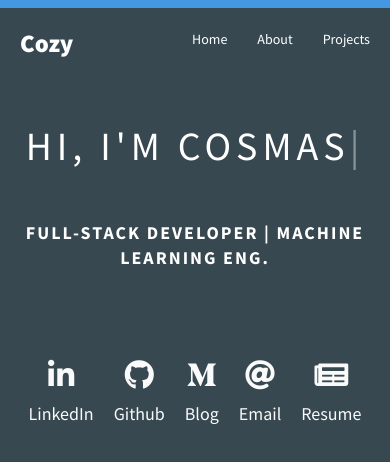
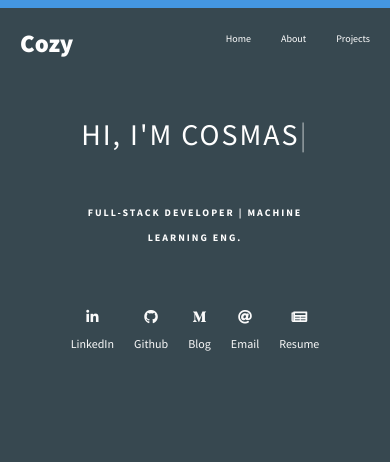
Before and after one commit to ItsCosmas/itscosmas.github.io, a React (Create React App) app: page / in a window 390 px wide. Shown: the top 462 px of the page. Built offline with nearby package versions, Linux system fonts and the light colour scheme.

Commit message:
Started working on media queries

```diff
--- a/src/styles/index.scss
+++ b/src/styles/index.scss
@@ -29,12 +29,19 @@
 
         i {
             font-size: 3rem;
+            @include respond(phone) {
+                font-size: 1.4rem;
+            }
         }
 
         span {
             margin-top: 1rem;
             font-size: 1.8rem;
             font-weight: 300;
+            @include respond(phone) {
+                font-size: 1.2rem;
+                font-weight: 300;
+            }
         }
     }
 
--- a/src/styles/sass/base/_typography.scss
+++ b/src/styles/sass/base/_typography.scss
@@ -26,6 +26,11 @@ body {
         letter-spacing: 0.5rem;
         margin-bottom: 1rem;
 
+        @include respond(phone){
+            font-size: 3rem;
+            letter-spacing: 0.2rem;
+        }
+
         // animation-name: moveInLeft;
         // animation-duration: 2s;
         // animation-timing-function: ease-out;
@@ -39,6 +44,11 @@ body {
         font-weight: 700;
         letter-spacing: 0.2rem;
         line-height: 2.5rem;
+
+        @include respond(phone) {
+            //letter-spacing: .1rem;
+            font-size: 1rem;
+        }
 
         // animation: moveInRight 2s ease-out;
 
--- a/src/styles/sass/layout/_header.scss
+++ b/src/styles/sass/layout/_header.scss
@@ -2,6 +2,10 @@
 
     position: relative;
     padding: 10rem;
+
+    @include respond(phone){
+        padding: 8rem;
+    }
 
     &__intro-box {
     position: absolute;
@@ -19,9 +23,21 @@
         width: 100%;
         justify-content: center;
         margin-top: 8rem;
+
+        @include respond(phone){
+            grid-column-gap: 0.5rem;
+            grid-row-gap: 1.5rem;
+            margin-top: 5rem;
+        }
+
+
     }
 }
 
 .header__container {
     padding: 3rem;
+
+    @include respond(phone){
+        padding: 1.5rem;
+    }
 }
--- a/src/styles/sass/layout/_navbar.scss
+++ b/src/styles/sass/layout/_navbar.scss
@@ -8,6 +8,14 @@
     display: flex;
     justify-content: space-between;
     align-items: center;
+
+    @include respond(tab-port) {
+       font-size: 1.2rem;
+    }
+
+    @include respond(phone) {
+        font-size: 1.0rem;
+    }
 
     &__logo-link {
         text-decoration: none;
```
